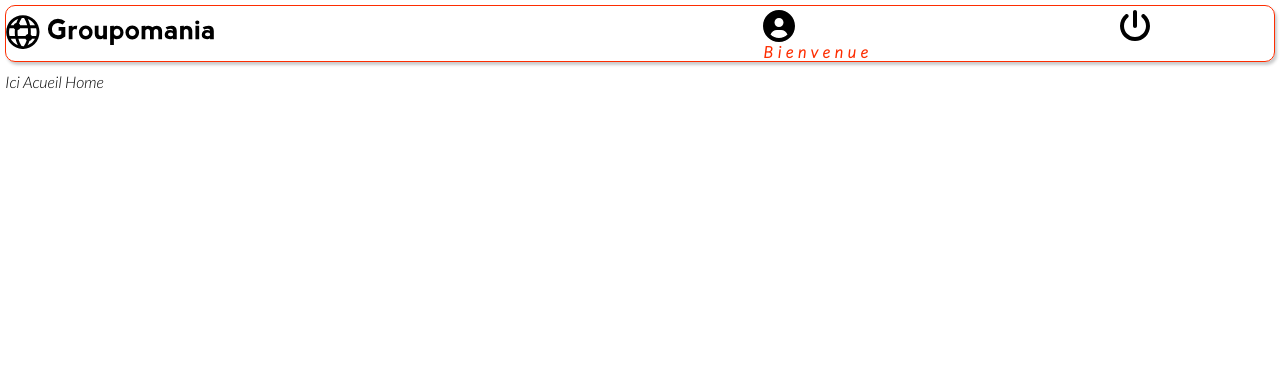
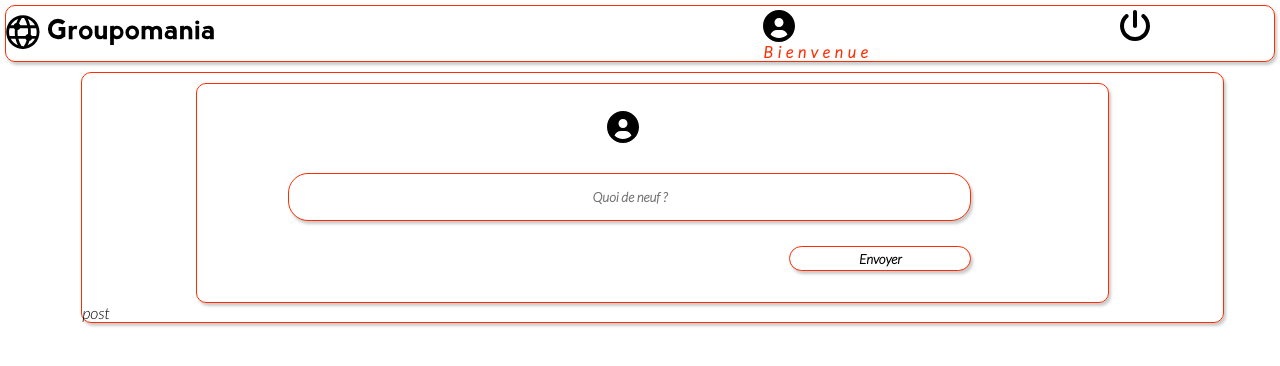
Before and after one commit to patshikwe/Groupomania, a React (Create React App) app in the folder groupomania-network/: page /home in a window 1280 px wide. Shown: the top 366 px of the page. Built offline with nearby package versions, Linux system fonts and the light colour scheme; no server answers; sample sign-in values are in the browser's storage.

Commit message:
Implémentation du formulaire pour les posts

```diff
--- a/groupomania-network/src/pages/Home/Home.jsx
+++ b/groupomania-network/src/pages/Home/Home.jsx
@@ -10,6 +10,7 @@ import { Header } from '../../components/Header/HeaderNav'
 import { DivLogo } from '../../components/Header/HeaderNav'
 import { Uidcontext } from '../../utils/HomeContext'
 import { useState } from 'react'
+import Postform from './PostForm'
 import axios from 'axios'
 
 const DivContainer = styled.div`
@@ -19,6 +20,17 @@ const DivContainer = styled.div`
   margin-right: 5px;
   padding-top: 5px;
   width: auto;
+  heigth: auto;
+`
+
+const ContainerPosts = styled.div`
+  border: 1px solid ${colors.primary};
+  border-radius: 10px;
+  box-shadow: #23272b3d 2px 3px 3px;
+  position: relative;
+  left: 6%;
+  width: 90%;
+  height: auto;
 `
 
 const DivFaIcon = styled.div`
@@ -45,6 +57,73 @@ const DivUser = styled.div`
     }
   }
 `
+const WritePost = styled.div`
+  display: grid;
+  height: 130px;
+  border: 1px solid ${colors.primary};
+  box-shadow: #23272b3d 2px 3px 3px;
+  border-radius: 10px;
+  width: 80%;
+  height: 220px;
+  position: relative;
+  left: 10%;
+  margin-top: 10px;
+
+  .user {
+    width: 2em;
+    border-radius: 10px;
+    position: relative;
+    top: 30%;
+    left: 45%;
+    @media (max-width: 455px) {
+      left: 38%;
+    }
+  }
+
+  form {
+    display: flex;
+    flex-direction: column;
+  }
+
+  // input(saisie texte)
+  input:first-child {
+    border: 1px solid ${colors.primary};
+    border-radius: 20px;
+    box-shadow: #23272b3d 2px 3px 3px;
+    width: 75%;
+    height: 3rem;
+    position: relative;
+    left: 10%;
+    text-align: center;
+    font-weight: bold;
+    @media (max-width: 455px) {
+      height: 2.5rem;
+    }
+  }
+
+  // input(envoyé)
+  input:last-child {
+    border: 1px solid ${colors.primary};
+    border-radius: 20px;
+    box-shadow: #23272b3d 2px 3px 3px;
+    background-color: white;
+    position: relative;
+    top: 20%;
+    left: 65%;
+    width: 20%;
+    height: 25px;
+    cursor: pointer;
+    font-weight: bold;
+    :hover {
+      background-color: ${colors.primary};
+      color: white;
+    }
+    @media (max-width: 455px) {
+      width: 35%;
+      left: 50%;
+    }
+  }
+`
 
 const Home = () => {
   const [uid, setUid] = useState(null)
@@ -57,7 +136,6 @@ const Home = () => {
     .get(`http://localhost:5000/api/auth/${userId}`)
     .then((res) => {
       console.log(res.data)
-      console.log(res.data.email)
       setUid(res.data._id)
       setEmail(res.data.email)
     })
@@ -78,13 +156,24 @@ const Home = () => {
             </DivLogo>
             <DivFaIcon>
               <DivUser>
-                <img src={user} className="user" alt="logo utilisateur" />
+                <img
+                  src={user}
+                  className="user"
+                  alt="logo utilisateur"
+                  title="Profil"
+                />
                 <span>Bienvenue {email}</span>
               </DivUser>
               <Logout />
             </DivFaIcon>
           </Header>
-          <div>Ici Acueil Home</div>
+          <ContainerPosts>
+            <WritePost>
+              <img src={user} className="user" alt="logo utilisateur" />
+              <Postform />
+            </WritePost>
+            <div>post</div>
+          </ContainerPosts>
         </DivContainer>
       </Uidcontext.Provider>
     )
--- /dev/null
+++ b/groupomania-network/src/pages/Home/PostForm.js
@@ -0,0 +1,12 @@
+// import { Action } from 'history'
+
+function Postform() {
+  return (
+    <form action="">
+      <input type="text" placeholder="Quoi de neuf ?" id="writePost" required />
+      <input type="submit" value="Envoyer" />
+    </form>
+  )
+}
+
+export default Postform
```
